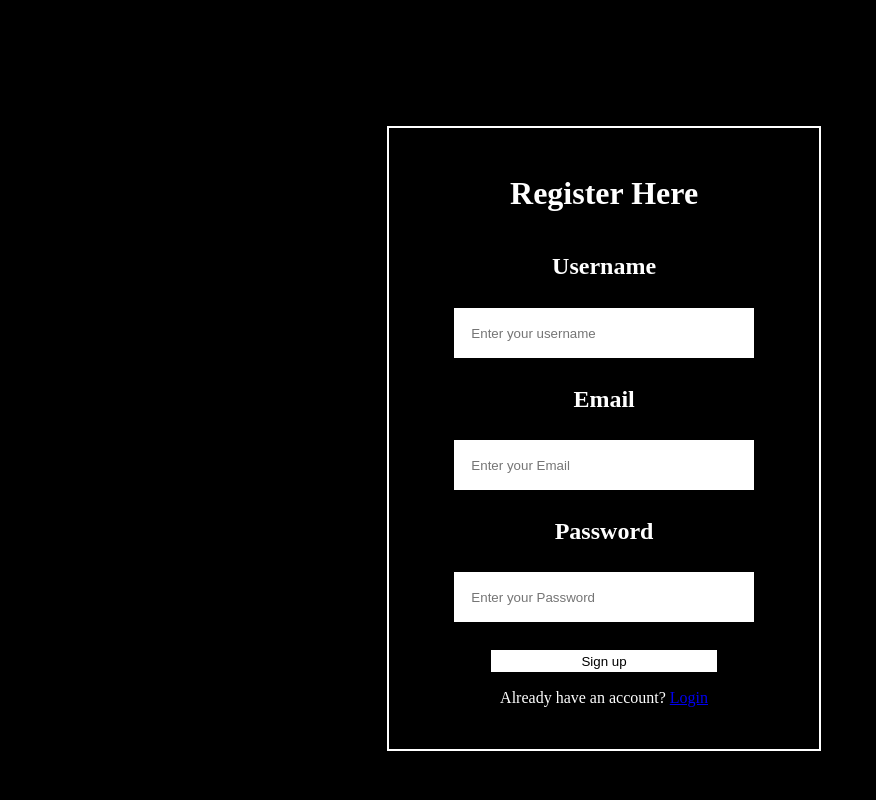
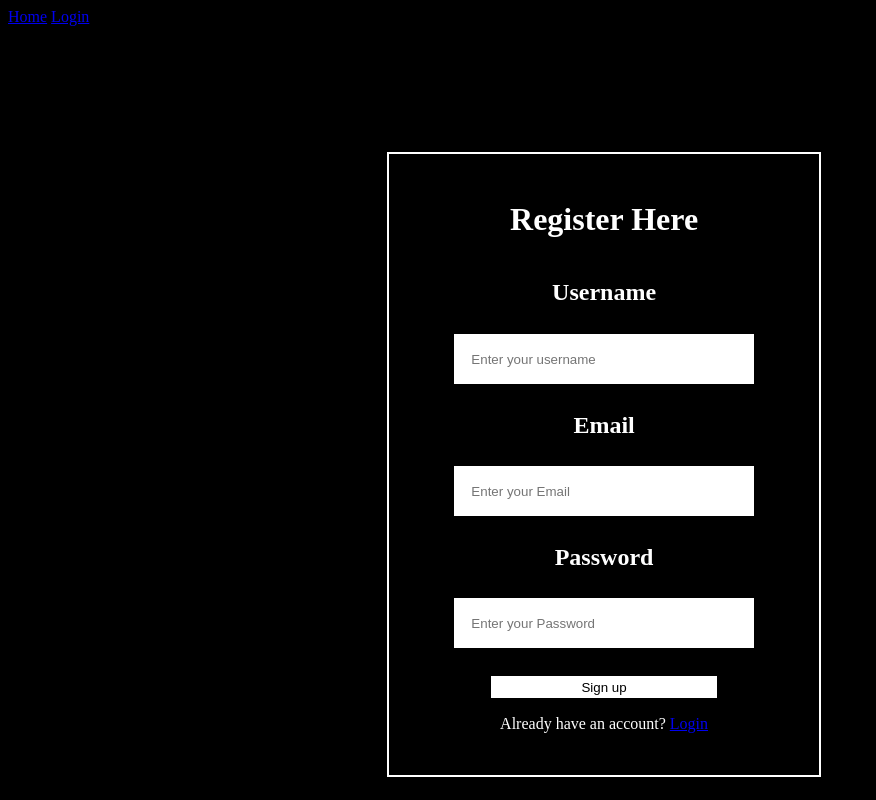
Before and after one commit to SreeHarsha-Kamisetty/QuickNotes, a website: page Frontend/register.html in a window 1280 px wide. Shown: the whole page, without its empty margins (0-876 px from the left). Drawn offline with Linux system fonts and the light colour scheme.

Commit message:
added nav for login and register pages

```diff
--- a/Frontend/register.html
+++ b/Frontend/register.html
@@ -8,6 +8,16 @@
     <!-- <link rel="stylesheet" href="login.css.css"> -->
 </head>
 <body>
+    <nav>
+        <div id="top">
+            <a href="./index.html">Home</a>
+
+
+
+            <a href="./login.html"id="login">Login</a>
+
+        </div>
+    </nav>
 
     <div id="main">
         <h1>Register Here </h1>
@@ -27,7 +37,7 @@
     let email = document.getElementById("email");
     let password = document.getElementById("password");
     let signup = document.getElementById("signup");
-
+    let status_msg = document.getElementById("status")
 
     signup.addEventListener('click',async()=>{
         let payload={
```
Also changed, not shown: Frontend/login.html (+6 -1 lines).
